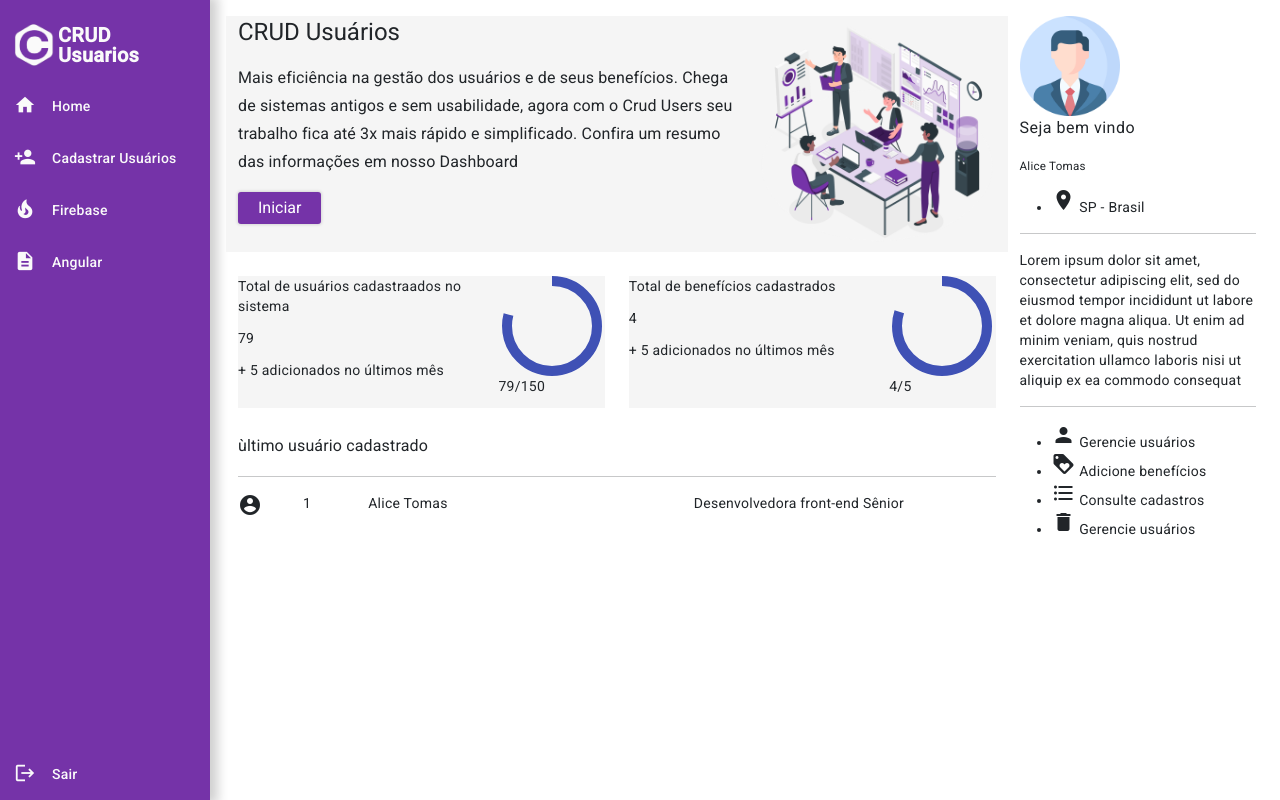
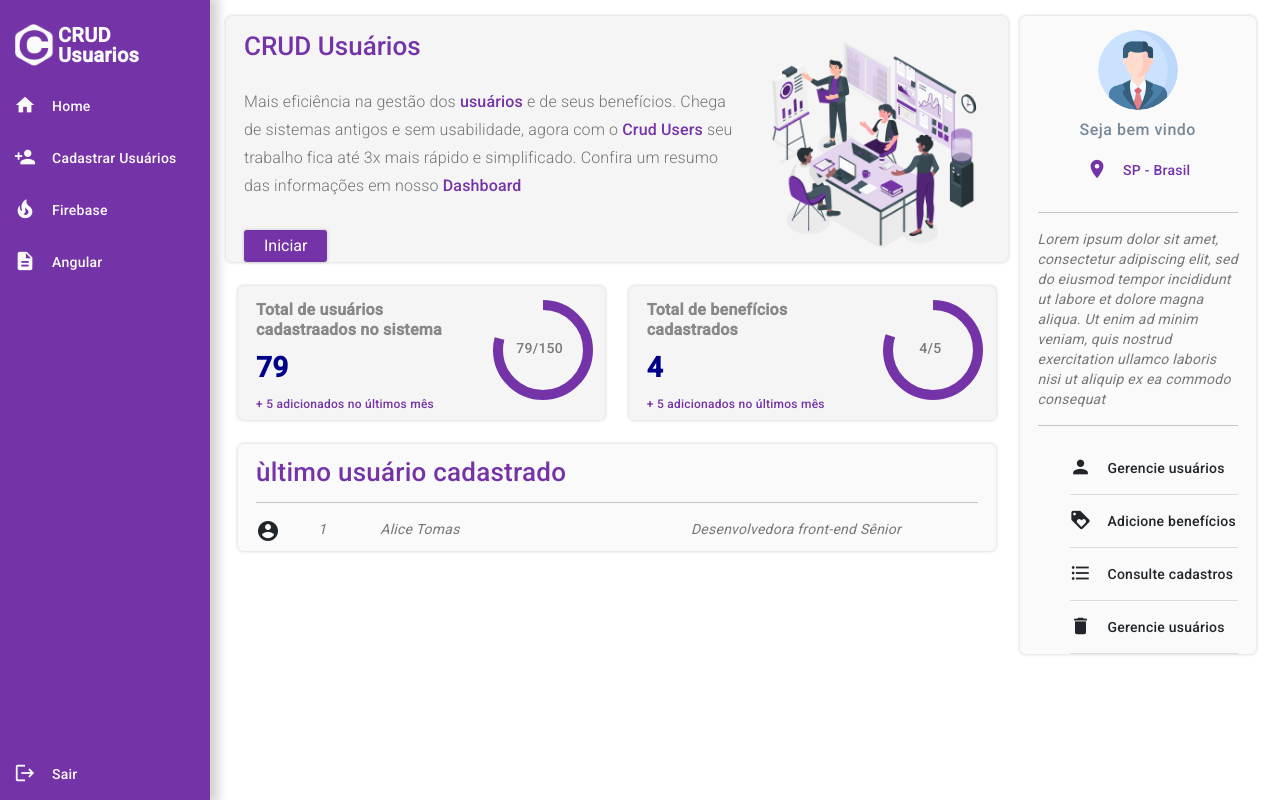
Before and after one commit to softwarefoundation/crud-usuarios, an Angular app: page /home in a window 1280 px wide. Built offline with nearby package versions, Linux system fonts and the light colour scheme.

Commit message:
[Aula/23] 23. Pt.3 - Estrutura da tela Home CSS + Typescript

```diff
--- a/src/app/pages/home/home.component.html
+++ b/src/app/pages/home/home.component.html
@@ -11,10 +11,11 @@
             <div class="col-12 col-md-8">
               <h1 class="titulo">CRUD Usuários</h1>
               <h3 class="subtitulo">
-                Mais eficiência na gestão dos usuários e de seus benefícios. Chega de sistemas antigos e sem
+                Mais eficiência na gestão dos <span>usuários</span> e de seus benefícios. Chega de sistemas antigos e
+                sem
                 usabilidade,
-                agora com o Crud Users seu trabalho fica até 3x mais rápido e simplificado.
-                Confira um resumo das informações em nosso Dashboard
+                agora com o <span>Crud Users</span> seu trabalho fica até 3x mais rápido e simplificado.
+                Confira um resumo das informações em nosso <span>Dashboard</span>
               </h3>
               <app-button routerLink="/usuarios" textButton="Iniciar"></app-button>
             </div>
@@ -89,15 +90,13 @@
     <div class="col-12 col-lg-3">
       <div class="card-info">
         <div class="container-perfil">
-          <img src="assets/img-perfil.png" class="img-perfil" width="100px">
+          <img src="assets/img-perfil.png" class="img-perfil">
           <h4>Seja bem vindo</h4>
-          <h5>Alice Tomas</h5>
-          <ul>
+          <h5>{{username}}</h5>
             <li>
               <mat-icon>location_on</mat-icon>
               SP - Brasil
             </li>
-          </ul>
         </div>
 
         <hr class="hr">
--- a/src/app/pages/home/home.component.scss
+++ b/src/app/pages/home/home.component.scss
@@ -0,0 +1,109 @@
+.card-info {
+  background: #fafafa;
+  padding: 14px 18px 0px 18px;
+  border-radius: 6px;
+  box-shadow: 0px 0px 3px 1px #0a0a0a20;
+}
+
+.titulo {
+  font-size: 26px;
+  font-weight: 500;
+  padding: 0;
+  margin: 0 !important;
+  color: var(--primary-color);
+}
+
+.subtitulo {
+  font-size: 16px;
+  font-weight: 300;
+  padding: 26px 0px 14px 0px;
+  color: var(--gray-color);
+
+  span {
+    color: var(--primary-color);
+    font-weight: 500;
+  }
+}
+
+.text-card {
+  font-size: 16px;
+  font-weight: bold;
+  color: #888;
+  margin-bottom: 18px;
+}
+
+.numero-card {
+  font-size: 28px;
+  font-weight: bold;
+  color: darkblue;
+  margin-bottom: 16px;
+}
+
+.destaque-card {
+  font-size: 12px;
+  font-weight: 500;
+  color: var(--primary-color);
+  margin-bottom: 0;
+}
+
+.info-spinner {
+  font-size: 14px;
+  font-weight: 500;
+  color: #797979;
+  text-align: center;
+  position: relative;
+  top: -62px;
+  margin: 0 auto;
+}
+
+li {
+  font-size: 14px;
+  font-weight: 500;
+  padding: 14px 0;
+  margin: 0;
+  display: flex;
+  align-items: center;
+  border-bottom: 1px solid #dbdbdb;
+
+  mat-icon {
+    margin-right: 14px;
+    font-size: 22px;
+  }
+}
+
+.img-perfil {
+  border-radius: 50%;
+  width: 40%;
+}
+
+.container-perfil {
+  width: 100%;
+  text-align: center;
+
+  h4 {
+    font-size: 16px;
+    color: lightslategray;
+    font-weight: 500;
+    margin: 8px 0px 0px 0px;
+  }
+
+  h5 {
+    font-size: 14px;
+    color: lightslategray;
+    font-weight: 400;
+    margin: 2px 0px 0px 0px;
+  }
+
+  li {
+    justify-content: center;
+    border: none;
+    color: var(--primary-color)
+  }
+
+}
+
+.texto-p{
+  font-size: 14px;
+  font-style: italic;
+  color: #767676;
+}
--- a/src/app/pages/home/home.component.ts
+++ b/src/app/pages/home/home.component.ts
@@ -1,4 +1,4 @@
-import { Component } from '@angular/core';
+import {Component} from '@angular/core';
 
 @Component({
   selector: 'app-home',
@@ -7,4 +7,10 @@
 })
 export class HomeComponent {
 
+  username: string | null = '';
+
+  ngOnInit() {
+    this.username = sessionStorage.getItem('username');
+  }
+
 }
--- a/src/app/pages/login/login.component.html
+++ b/src/app/pages/login/login.component.html
@@ -6,7 +6,7 @@
     <h1 class="titulo"> CRUD USUARIOS</h1>
     <h2 class="subtitulo"> Mais eficiência no controle de usuários</h2>
 
-    <input [(ngModel)]="userName" [ngModelOptions]="{standalone:true}" class="input-form" type="text" placeholder="Digite seu nome">
+    <input [(ngModel)]="username" [ngModelOptions]="{standalone:true}" class="input-form" type="text" placeholder="Digite seu nome">
 
     <app-button textButton="Acessar" class="w-100" size="100" (click)="login()"></app-button>
 
--- a/src/app/pages/login/login.component.ts
+++ b/src/app/pages/login/login.component.ts
@@ -8,15 +8,14 @@
 })
 export class LoginComponent {
 
-  userName: string = '';
+  username: string = '';
 
 
   constructor(private router: Router) {
   }
 
   login() {
-    console.log(this.userName);
-    sessionStorage.setItem('user', this.userName);
+    sessionStorage.setItem('username', this.username);
     this.router.navigate(['home']);
   }
 }
--- a/src/styles.scss
+++ b/src/styles.scss
@@ -31,3 +31,7 @@
 .hover:hover {
   cursor: pointer;
 }
+
+.mat-mdc-progress-spinner .mdc-circular-progress__determinate-circle, .mat-mdc-progress-spinner .mdc-circular-progress__indeterminate-circle-graphic{
+  stroke: var(--primary-color) !important;
+}
```
